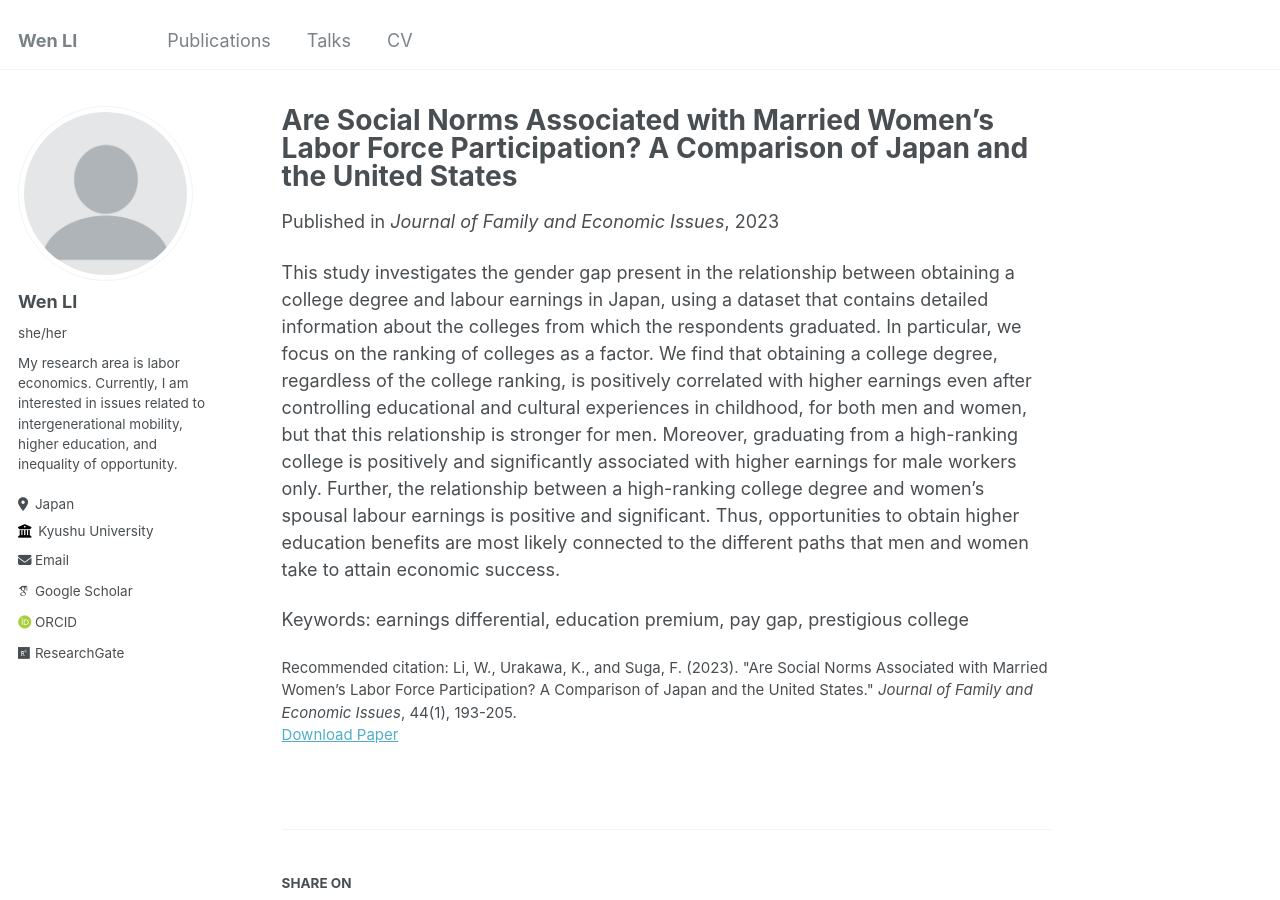
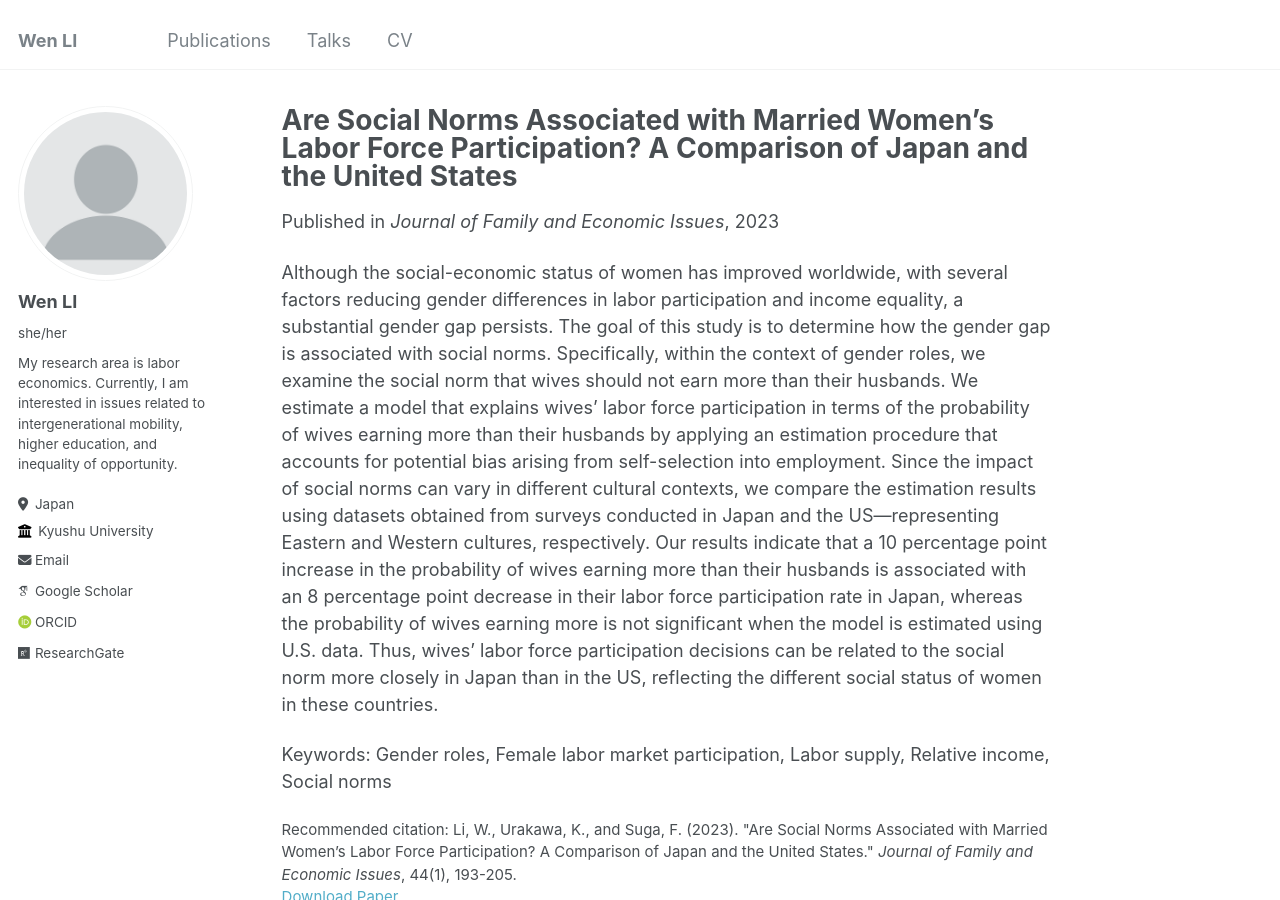
Before and after one commit to wenli-econ/wenli-econ.github.io, a Jekyll site: the page built from _publications/2022-01-08-Are Social Norms Associated with Married Women’s Labor Force Participation-number-1.md, in a window 1280 px wide and 900 px high. Built offline with Jekyll 4.4.1, drawn with Linux system fonts in a browser that asks for light colours; some web fonts are replaced.

Commit message:
Update 2022-01-08-Are Social Norms Associated with Married Women’s Labor Force Participation-number-1.md

```diff
--- a/_publications/2022-01-08-Are Social Norms Associated with Married Women’s Labor Force Participation-number-1.md
+++ b/_publications/2022-01-08-Are Social Norms Associated with Married Women’s Labor Force Participation-number-1.md
@@ -10,6 +10,6 @@ citation: 'Li, W., Urakawa, K., and Suga, F. (2023). "Are Social Norms Associate
 ---
 
 
-This study investigates the gender gap present in the relationship between obtaining a college degree and labour earnings in Japan, using a dataset that contains detailed information about the colleges from which the respondents graduated. In particular, we focus on the ranking of colleges as a factor. We find that obtaining a college degree, regardless of the college ranking, is positively correlated with higher earnings even after controlling educational and cultural experiences in childhood, for both men and women, but that this relationship is stronger for men. Moreover, graduating from a high-ranking college is positively and significantly associated with higher earnings for male workers only. Further, the relationship between a high-ranking college degree and women’s spousal labour earnings is positive and significant. Thus, opportunities to obtain higher education benefits are most likely connected to the different paths that men and women take to attain economic success.
+Although the social-economic status of women has improved worldwide, with several factors reducing gender differences in labor participation and income equality, a substantial gender gap persists. The goal of this study is to determine how the gender gap is associated with social norms. Specifically, within the context of gender roles, we examine the social norm that wives should not earn more than their husbands. We estimate a model that explains wives’ labor force participation in terms of the probability of wives earning more than their husbands by applying an estimation procedure that accounts for potential bias arising from self-selection into employment. Since the impact of social norms can vary in different cultural contexts, we compare the estimation results using datasets obtained from surveys conducted in Japan and the US—representing Eastern and Western cultures, respectively. Our results indicate that a 10 percentage point increase in the probability of wives earning more than their husbands is associated with an 8 percentage point decrease in their labor force participation rate in Japan, whereas the probability of wives earning more is not significant when the model is estimated using U.S. data. Thus, wives’ labor force participation decisions can be related to the social norm more closely in Japan than in the US, reflecting the different social status of women in these countries.
 
-Keywords: earnings differential, education premium, pay gap, prestigious college
+Keywords: Gender roles, Female labor market participation, Labor supply, Relative income, Social norms
```
